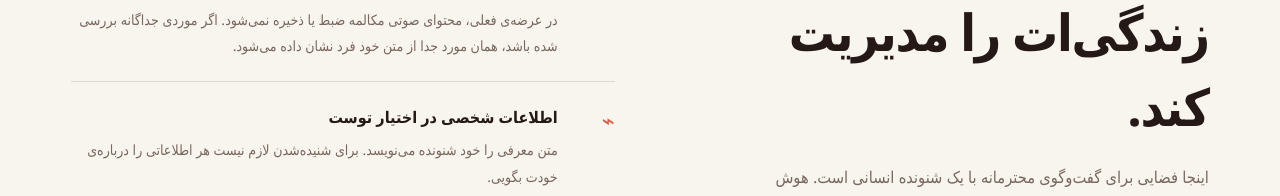
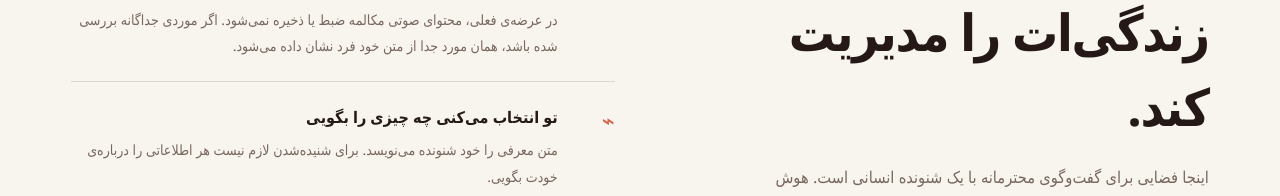
Before and after one commit to morfisam25-tech/YEKI-HAST, a Next.js app in the folder apps/web/: page / in a window 1280 px wide. Shown: the part 2332-2528 px from the top of the page. Built offline with nearby package versions, Linux system fonts and the light colour scheme.

Commit message:
Name the user's privacy choice directly in the trust section

```diff
--- a/apps/web/app/page.tsx
+++ b/apps/web/app/page.tsx
@@ -204,7 +204,7 @@ export default function Page() {
         </div>
         <div className={styles.trustPoints}>
           <div><span className={styles.pointIcon}>◌</span><div><strong>ضبط خاموش</strong><p>در عرضه‌ی فعلی، محتوای صوتی مکالمه ضبط یا ذخیره نمی‌شود. اگر موردی جداگانه بررسی شده باشد، همان مورد جدا از متن خود فرد نشان داده می‌شود.</p></div></div>
-          <div><span className={styles.pointIcon}>⌁</span><div><strong>اطلاعات شخصی در اختیار توست</strong><p>متن معرفی را خود شنونده می‌نویسد. برای شنیده‌شدن لازم نیست هر اطلاعاتی را درباره‌ی خودت بگویی.</p></div></div>
+          <div><span className={styles.pointIcon}>⌁</span><div><strong>تو انتخاب می‌کنی چه چیزی را بگویی</strong><p>متن معرفی را خود شنونده می‌نویسد. برای شنیده‌شدن لازم نیست هر اطلاعاتی را درباره‌ی خودت بگویی.</p></div></div>
           <div><span className={styles.pointIcon}>↗</span><div><strong>هر وقت بخواهی تمام می‌کنی</strong><p>تو می‌توانی تماس را به شکل عادی پایان بدهی. خروج امن جداگانه‌ای برای پایان تماس و مسدودکردن طرف مقابل در نظر گرفته شده است.</p></div></div>
         </div>
       </section>
```
